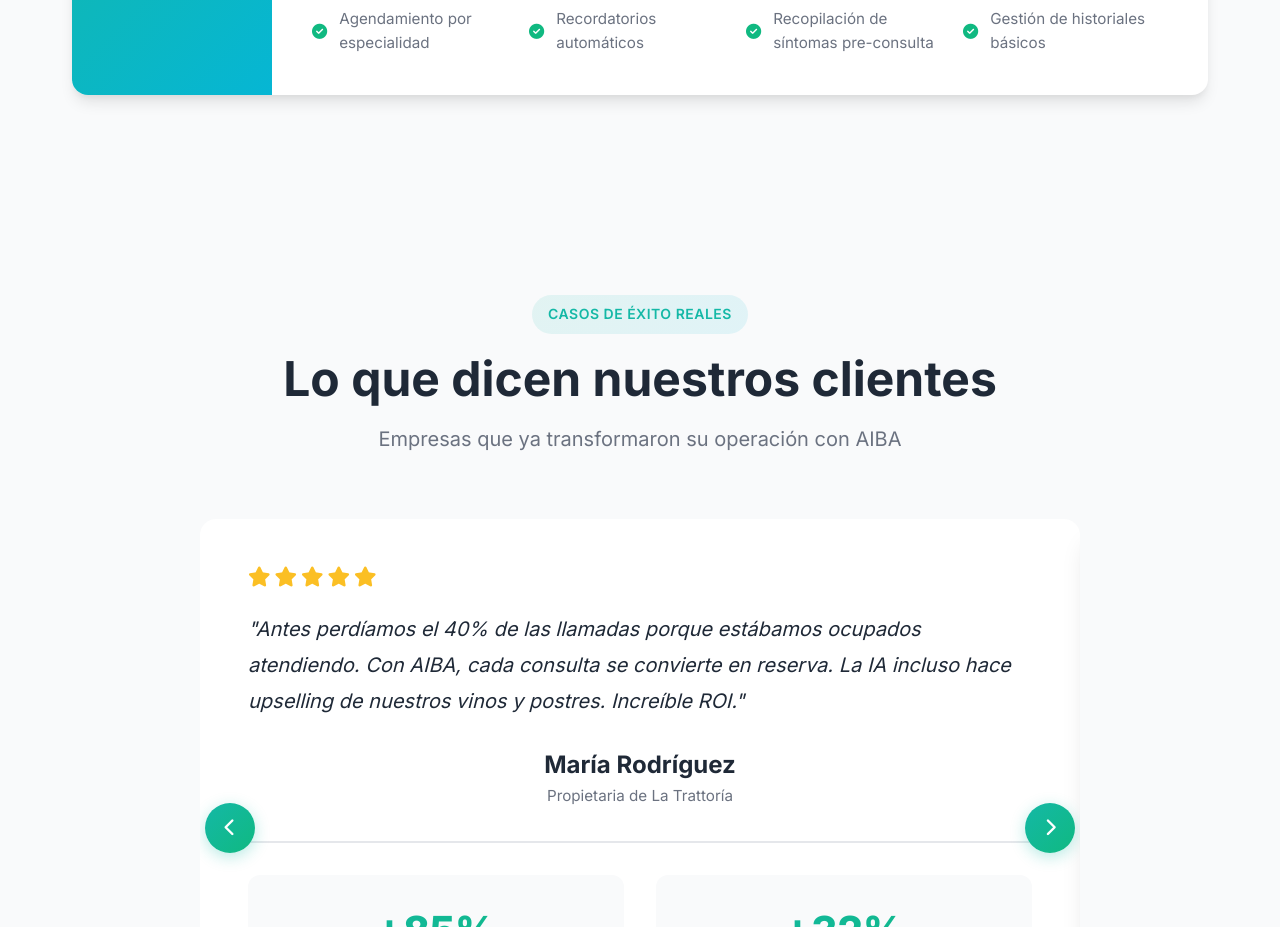
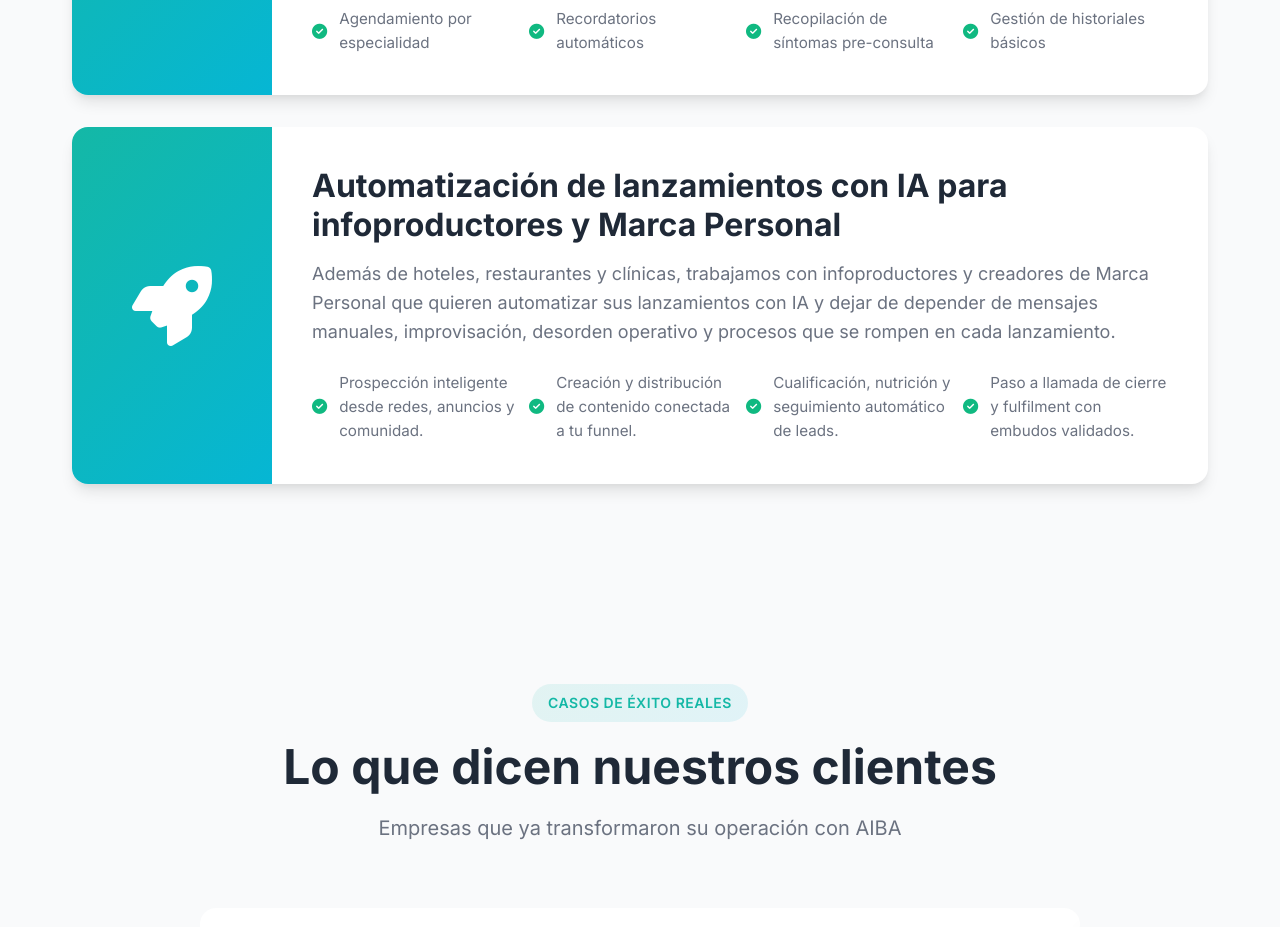
Before and after one commit to VilmaAP/WebAIBA, a website: page index.html in a window 1280 px wide. Shown: the part 5000-5927 px from the top of the page. Drawn offline with Linux system fonts and the light colour scheme.

Commit message:
nueva tarjeta

```diff
--- a/index.html
+++ b/index.html
@@ -354,10 +354,24 @@
                         </ul>
                     </div>
                 </div>
+                <div class="industry-card" data-aos="zoom-in" data-aos-delay="400">
+                    <div class="industry-image">
+                        <i class="fas fa-rocket"></i>
+                    </div>
+                    <div class="industry-content">
+                        <h3>Automatización de lanzamientos con IA para infoproductores y Marca Personal</h3>
+                        <p>Además de hoteles, restaurantes y clínicas, trabajamos con infoproductores y creadores de Marca Personal que quieren automatizar sus lanzamientos con IA y dejar de depender de mensajes manuales, improvisación, desorden operativo y procesos que se rompen en cada lanzamiento.</p>
+                        <ul class="industry-features">
+                            <li><i class="fas fa-check-circle"></i> Prospección inteligente desde redes, anuncios y comunidad.</li>
+                            <li><i class="fas fa-check-circle"></i> Creación y distribución de contenido conectada a tu funnel.</li>
+                            <li><i class="fas fa-check-circle"></i> Cualificación, nutrición y seguimiento automático de leads.</li>
+                            <li><i class="fas fa-check-circle"></i> Paso a llamada de cierre y fulfilment con embudos validados.</li>
+                        </ul>
+                    </div>
+                </div>
             </div>
         </div>
     </section>
-
 
     <!-- Testimonials -->
     <section class="testimonials" id="testimonios">
```
